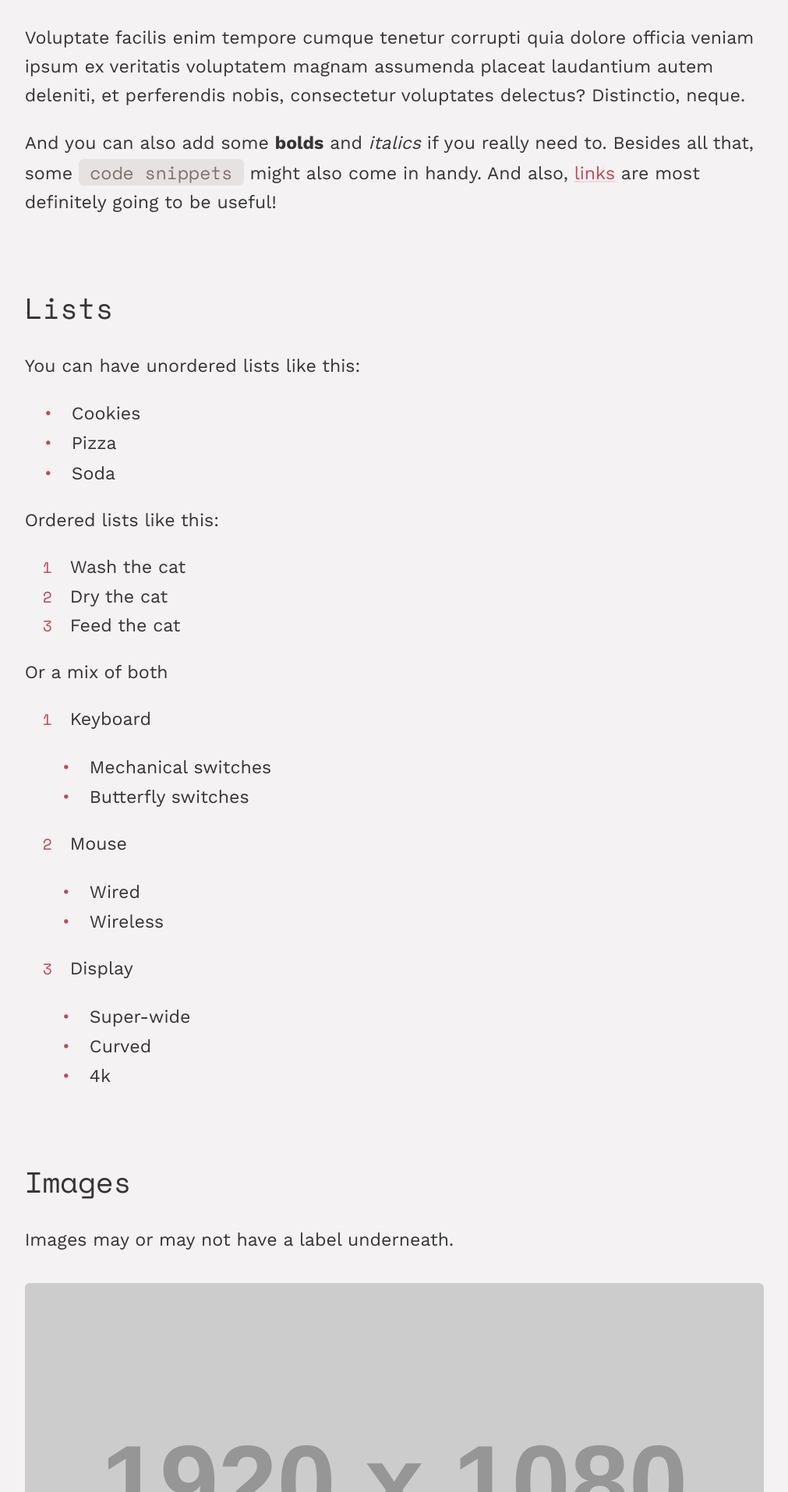
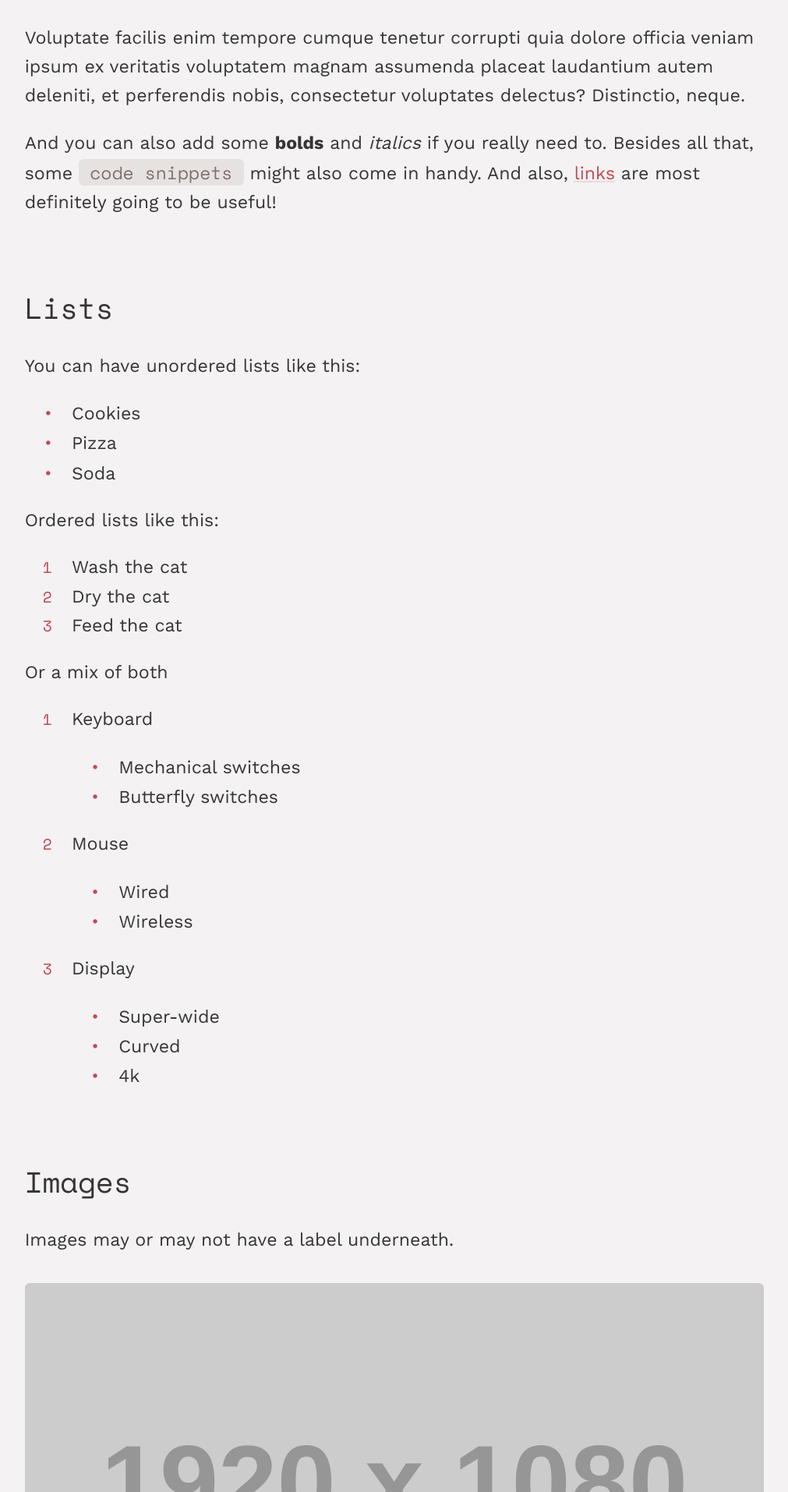
Before and after one commit to pmpinto/jekyll-mero, a Jekyll site: the page built from _posts/2019-08-26-markdown-parsing.md, in a window 1280 px wide. Shown: the part 1787-3701 px from the top of the page at 78% size, without its empty margins (134-1145 px from the left). Built offline with Jekyll 4.4.1, drawn with Linux system fonts in a browser that asks for light colours.

Commit message:
Fix lists alignment

```diff
--- a/_sass/utils/_mixins.scss
+++ b/_sass/utils/_mixins.scss
@@ -101,14 +101,16 @@
         margin: $spacing-unit-small 0;
         padding-left: $spacing-unit-small;
         list-style: none;
+        margin-left: $spacing-unit-medium;
 
         li {
             &::before {
                 display: inline-block;
                 color: $color-highlight;
-                margin-right: $spacing-unit-small;
                 font-family: $font-family-heading;
                 font-weight: $font-weight-regular;
+                width: $spacing-unit-medium;
+                margin-left: -$spacing-unit-medium;
             }
         }
     }
```
